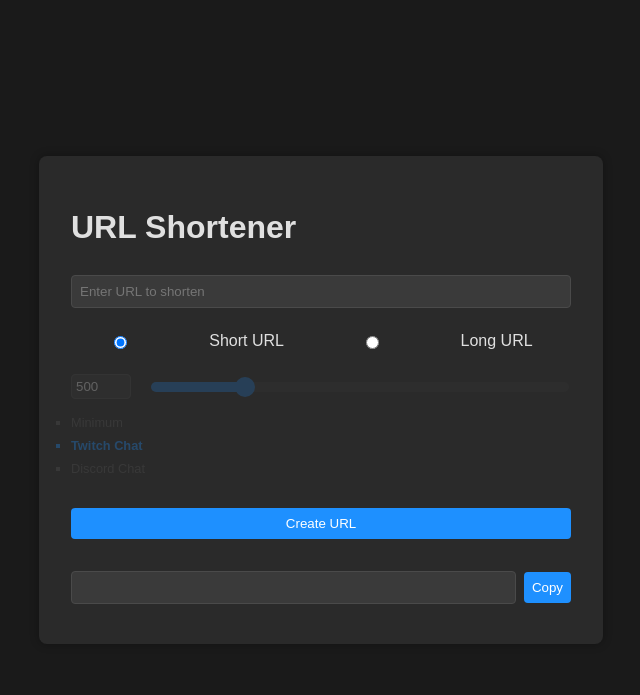
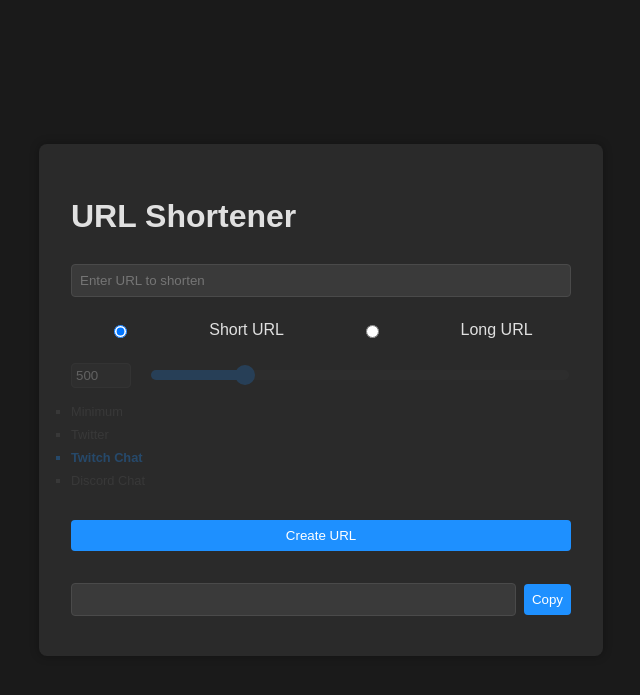
Before and after one commit to SUB0PT1MAL/urgly, a Flask app: page / in a window 1280 px wide. Shown: the top 695 px of the page, without its empty margins (319-959 px from the left). Run offline with Flask 3, Linux system fonts and the light colour scheme.

Commit message:
Update index.html

```diff
--- a/templates/index.html
+++ b/templates/index.html
@@ -23,6 +23,7 @@
             </div>
             <ul id="milestones">
                 <li class="milestone" data-value="100">Minimum</li>
+                <li class="milestone" data-value="280">Twitter</li>
                 <li class="milestone" data-value="500">Twitch Chat</li>
                 <li class="milestone" data-value="2000">Discord Chat</li>
             </ul>
```
